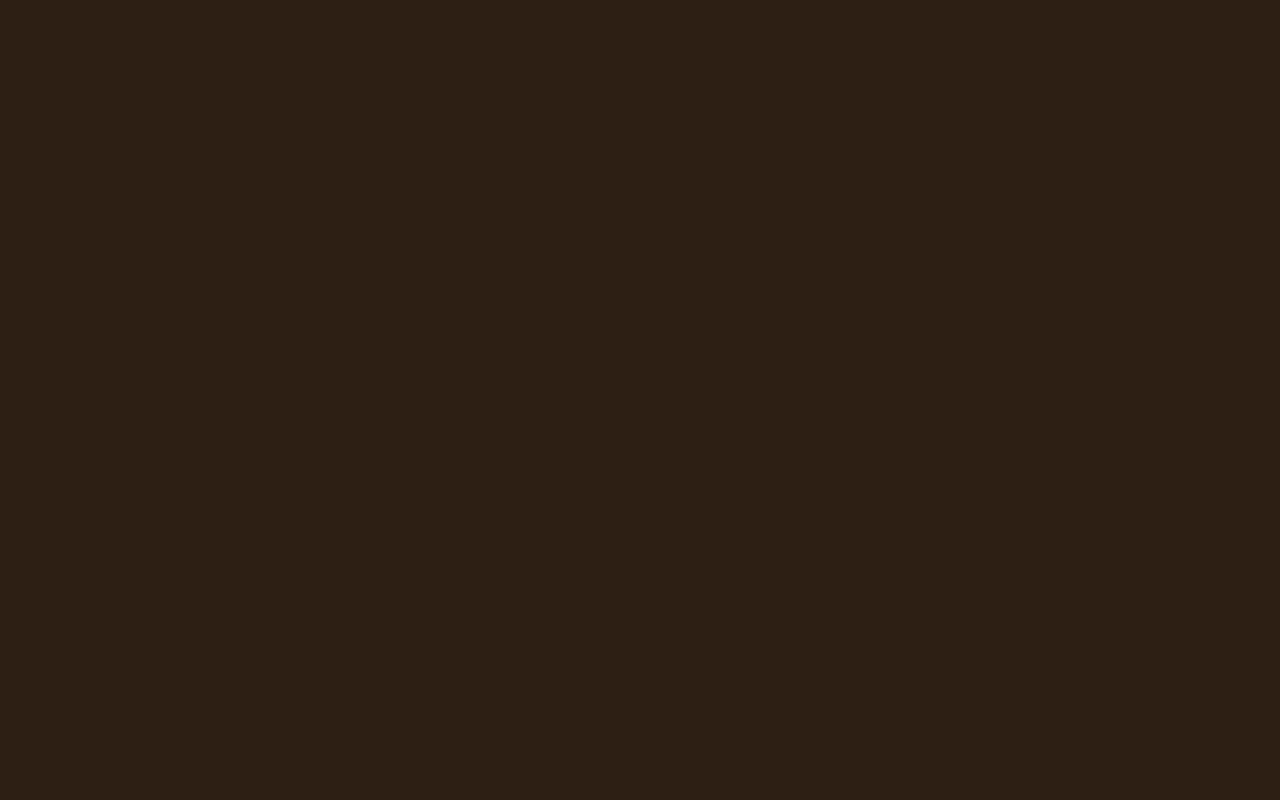
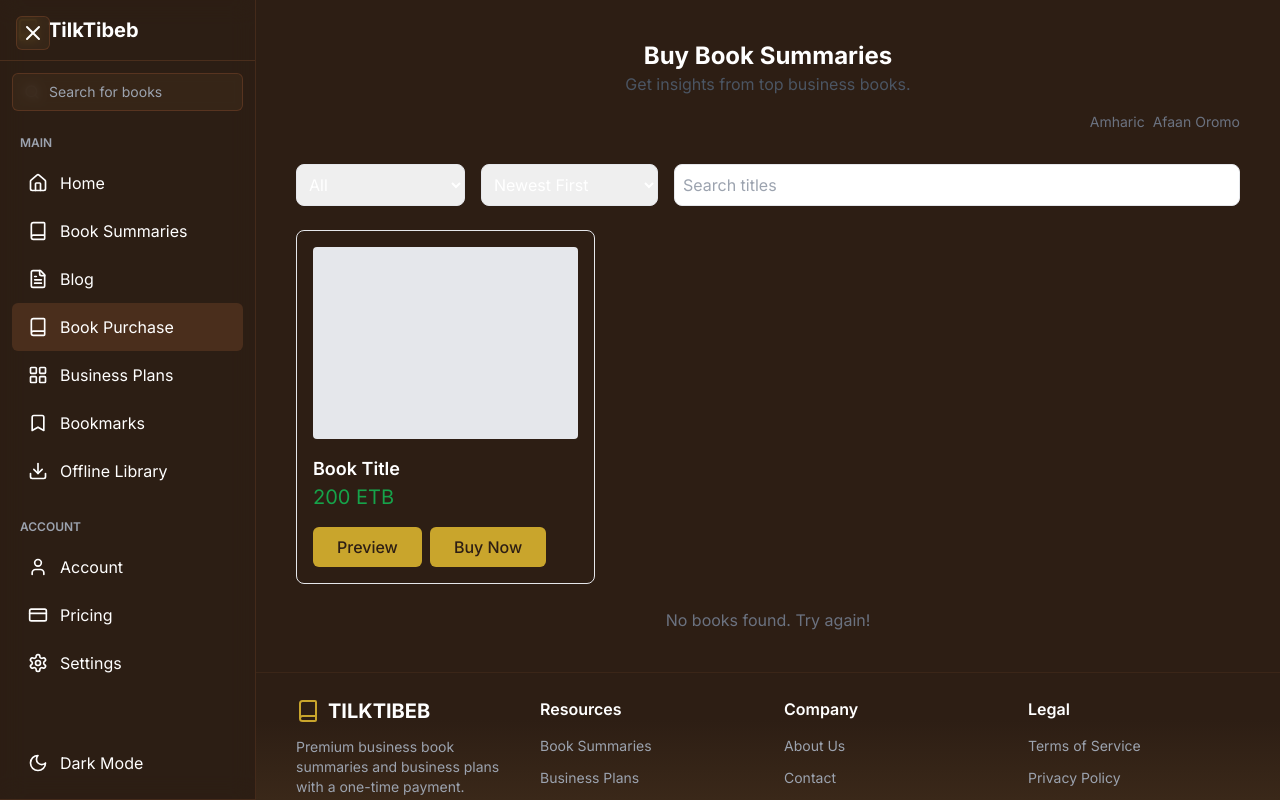
Before and after one commit to BiniyamGetachew1001/project, a React (Vite) app: page /book-purchase in a window 1280 px wide. Before the commit this address had no page. Built offline with nearby package versions, Linux system fonts and the light colour scheme.

Commit message:
feat: add BookPurchase page with filtering, sorting, and preview functionality; update routing in App

```diff
--- a/src/App.tsx
+++ b/src/App.tsx
@@ -15,6 +15,7 @@ import BlogPostPage from './pages/BlogPostPage';
 import ImprovedBookReadingPage from './pages/ImprovedBookReadingPage';
 import BusinessPlanReadingPage from './pages/BusinessPlanReadingPage';
 import DatabaseTest from './components/DatabaseTest';
+import BookPurchase from './pages/BookPurchase';
 import { BookmarkProvider } from './contexts/BookmarkContext';
 import './index.css';
 
@@ -51,6 +52,7 @@ const App = () => {
           </Route>
           {/* Book Reading Page without Layout */}
           <Route path="/book-reading/:id" element={<ImprovedBookReadingPage />} />
+          <Route path="/book-purchase" element={<BookPurchase />} />
         </Routes>
       </BookmarkProvider>
     </Router>
--- a/src/components/Navbar.jsx
+++ b/src/components/Navbar.jsx
@@ -5,13 +5,7 @@ const Navbar = () => {
   return (
     <nav>
       <ul className="flex space-x-4">
-        <li><Link to="/home" className="hover:text-gray-300">Home</Link></li>
-        <li><Link to="/about" className="hover:text-gray-300">About</Link></li>
-        <li><Link to="/services" className="hover:text-gray-300">Services</Link></li>
-        <li><Link to="/business-plans" className="hover:text-gray-300">Business Plans</Link></li>
-        <li><Link to="/book-purchase" className="hover:text-gray-300">Book Purchase</Link></li> {/* New link */}
-        <li><Link to="/blog" className="hover:text-gray-300">Blog</Link></li>
-        <li><Link to="/contact" className="hover:text-gray-300">Contact</Link></li>
+        {/* Navigation links removed */}
       </ul>
     </nav>
   );
--- a/src/pages/BookPurchase.jsx
+++ b/src/pages/BookPurchase.jsx
@@ -1,49 +1,109 @@
-import React from 'react';
+import React, { useState } from 'react';
+import { Link } from 'react-router-dom';
+import Layout from '../components/Layout';
 
 const BookPurchase = () => {
+  const [searchQuery, setSearchQuery] = useState('');
+  const [category, setCategory] = useState('All');
+  const [sortOption, setSortOption] = useState('Newest First');
+  const [isPreviewOpen, setIsPreviewOpen] = useState(false);
+
+  const togglePreviewModal = () => {
+    setIsPreviewOpen(!isPreviewOpen);
+  };
+
   return (
-    <div className="bg-[#071E22] text-white min-h-screen">
-      <header className="text-center py-10">
-        <h1 className="text-4xl font-bold">Purchase Book Summaries</h1>
-        <p className="text-lg mt-2">Unlock handpicked business wisdom — one book at a time.</p>
+    <Layout>
+      <div className="p-6 md:p-10">
+        {/* Header */}
+        <header className="text-center mb-8">
+          <h1 className="font-bold text-2xl">Buy Book Summaries</h1>
+          <p className="text-gray-600">Get insights from top business books.</p>
+          <div className="flex justify-end mt-4">
+            <button className="text-sm text-gray-500 hover:text-gray-700 mr-2">Amharic</button>
+            <button className="text-sm text-gray-500 hover:text-gray-700">Afaan Oromo</button>
+          </div>
         </header>
-      <div className="container mx-auto px-4">
-        {/* Filter/Sort Bar */}
-        <div className="sticky top-0 bg-[#071E22] py-4 flex justify-between items-center">
-          <div>
-            <select className="bg-[#F4C095] text-black px-4 py-2 rounded">
-              <option>Category</option>
+
+        {/* Filters Section */}
+        <div className="flex flex-col md:flex-row gap-4 mb-6">
+          <select
+            value={category}
+            onChange={(e) => setCategory(e.target.value)}
+            className="border rounded-lg p-2"
+            aria-label="Filter by category"
+          >
+            <option>All</option>
+            <option>Entrepreneurship</option>
+            <option>Finance</option>
             <option>Strategy</option>
-              <option>Finance</option>
-              <option>Marketing</option>
-              <option>Personal Growth</option>
           </select>
-          </div>
-          <div>
+
+          <select
+            value={sortOption}
+            onChange={(e) => setSortOption(e.target.value)}
+            className="border rounded-lg p-2"
+            aria-label="Sort books"
+          >
+            <option>Newest First</option>
+            <option>Price: Low to High</option>
+            <option>Title: A-Z</option>
+          </select>
+
           <input
             type="text"
-              placeholder="Search by title, author, or topic"
-              className="bg-gray-200 px-4 py-2 rounded"
+            value={searchQuery}
+            onChange={(e) => setSearchQuery(e.target.value)}
+            placeholder="Search titles"
+            className="border rounded-lg p-2 flex-grow"
+            aria-label="Search books"
           />
         </div>
-        </div>
-        {/* Book Cards Grid */}
-        <div className="grid grid-cols-1 sm:grid-cols-2 md:grid-cols-3 lg:grid-cols-4 gap-6 mt-6">
+
+        {/* Book Grid */}
+        <div className="grid grid-cols-1 sm:grid-cols-2 lg:grid-cols-3 gap-6">
           {/* Example Book Card */}
-          <div className="bg-white text-black p-4 rounded shadow">
-            <img src="/path/to/book-cover.jpg" alt="Book Cover" className="w-full h-48 object-cover rounded" />
-            <h2 className="text-lg font-bold mt-2">Book Title</h2>
-            <p className="text-sm mt-1">Short subtitle or description.</p>
-            <p className="text-lg font-bold mt-2">50 ETB</p>
-            <div className="flex justify-between mt-4">
-              <button className="bg-[#F4C095] px-4 py-2 rounded">Preview</button>
-              <button className="bg-[#EE2E31] text-white px-4 py-2 rounded">Buy Now</button>
+          <div className="border rounded-lg p-4 hover:scale-105 transition">
+            <div className="h-48 bg-gray-200 rounded mb-4"></div>
+            <h2 className="font-semibold text-lg">Book Title</h2>
+            <p className="text-xl text-green-600">200 ETB</p>
+            <div className="flex gap-2 mt-4">
+              <button
+                className="gold-button"
+                onClick={togglePreviewModal}
+              >
+                Preview
+              </button>
+              <button className="gold-button">Buy Now</button>
             </div>
           </div>
-          {/* Repeat for more books */}
+          {/* Add more book cards dynamically */}
+        </div>
+
+        {/* Preview Modal */}
+        {isPreviewOpen && (
+          <div className="fixed inset-0 bg-black bg-opacity-50 flex items-center justify-center">
+            <div className="bg-white p-6 rounded-lg max-w-md w-full">
+              <button
+                className="absolute top-2 right-2 bg-gray-200 rounded-full p-2"
+                aria-label="Close Preview"
+                onClick={togglePreviewModal}
+              >
+                X
+              </button>
+              <h2 className="font-bold text-xl mb-4">Book Title</h2>
+              <p className="text-gray-600 mb-4">This is a preview of the book summary.</p>
+              <button className="bg-green-600 text-white px-6 py-3 rounded">Unlock Summary</button>
             </div>
           </div>
+        )}
+
+        {/* Empty State */}
+        <div className="text-center mt-6">
+          <p className="text-gray-500">No books found. Try again!</p>
         </div>
+      </div>
+    </Layout>
   );
 };
 
```
Lines whose indentation alone changed are shown as unchanged.
